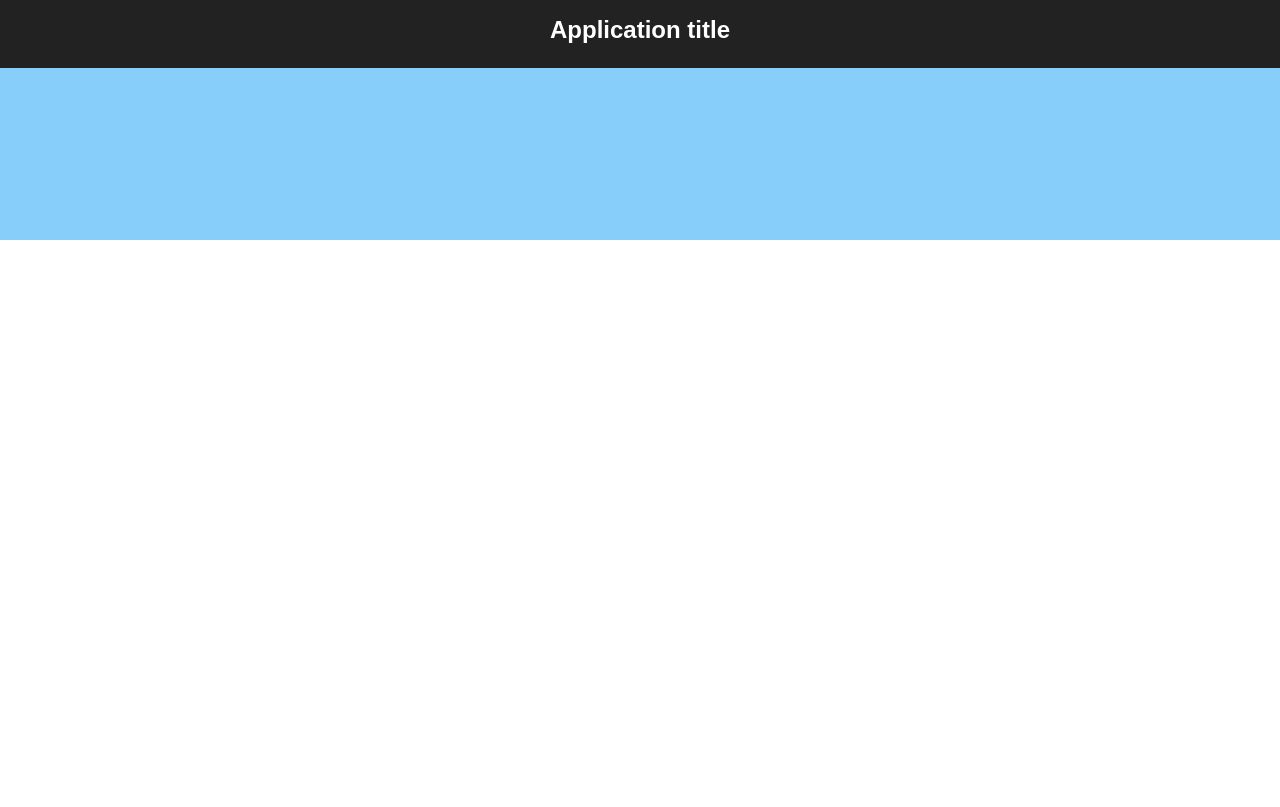
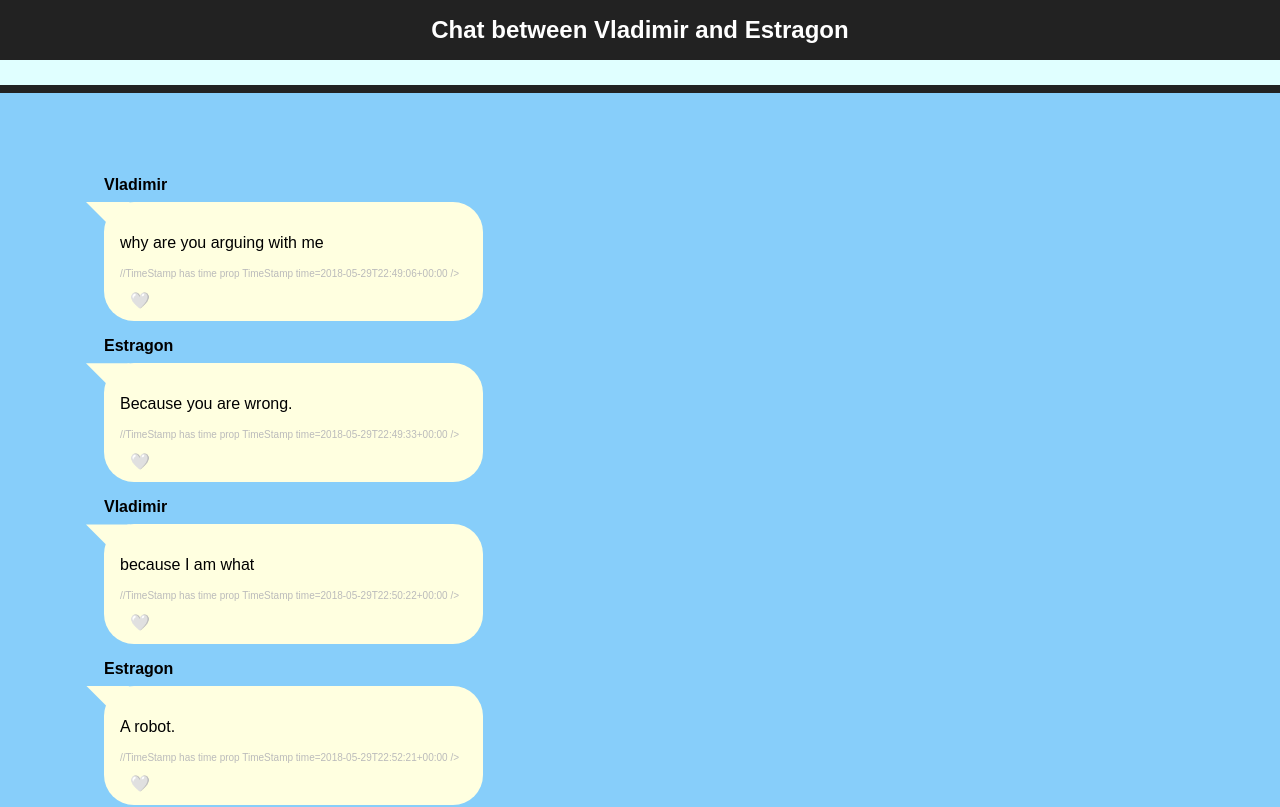
Before and after one commit to AdaGold/react-chatlog, a React (Create React App) app: page / in a window 1280 px wide. Shown: the top 807 px of the page. Built offline with nearby package versions, Linux system fonts and the light colour scheme.

Commit message:
Update: made revisions to get testests to pass

```diff
--- a/src/App.js
+++ b/src/App.js
@@ -1,16 +1,39 @@
-import React from 'react';
+import React, { useState } from 'react';
 import './App.css';
+import ChatLog from './components/ChatLog';
 import chatMessages from './data/messages.json';
 
 const App = () => {
+  const [chatData, setChatData] = useState(chatMessages);
+
+  const updateChatData = (updatedChatData) => {
+    setChatData(
+      chatData.map((entry) =>
+        entry.id === updatedChatData.id ? updatedChatData : entry
+      )
+    );
+  };
+
+  const calcTotalHearts = (chatData) => {
+    return chatData.reduce((total, entry) => {
+      return total + entry.liked;
+    }, 0);
+  };
+
+  const likeTotal = calcTotalHearts(chatData);
+
   return (
     <div id="App">
       <header>
-        <h1>Application title</h1>
+        <h1>Chat between Vladimir and Estragon</h1>
+        <section>
+          <h2 className="widget" id="heartwidget">
+            {likeTotal ? `${likeTotal} ❤️s` : ''}
+          </h2>
+        </section>
       </header>
       <main>
-        {/* Wave 01: Render one ChatEntry component
-        Wave 02: Render ChatLog component */}
+        <ChatLog entries={chatData} updateChatEntry={updateChatData}></ChatLog>
       </main>
     </div>
   );
--- a/src/components/ChatEntry.js
+++ b/src/components/ChatEntry.js
@@ -1,22 +1,39 @@
 import React from 'react';
 import './ChatEntry.css';
 import PropTypes from 'prop-types';
+import TimeStamp from './TimeStamp';
 
-const ChatEntry = (props) => {
+//spread
+const ChatEntry = ({ updateChat, ...message}) => {
+
+  const onLikeClick = () => {
+    updateChat({ ...message, liked: !message.liked });
+  };
+
+
   return (
     <div className="chat-entry local">
-      <h2 className="entry-name">Replace with name of sender</h2>
+      <h2 className="entry-name">{message.sender}</h2>
       <section className="entry-bubble">
-        <p>Replace with body of ChatEntry</p>
-        <p className="entry-time">Replace with TimeStamp component</p>
-        <button className="like">🤍</button>
+        <p>{message.body}</p>
+        <p className="entry-time">
+          //TimeStamp has time prop
+          TimeStamp time={message.timeStamp} />
+        </p>
+        <button className="like" onClick={onLikeClick}>{message.liked ? '❤️':'🤍'}
+        </button>
       </section>
     </div>
   );
 };
 
 ChatEntry.propTypes = {
-  //Fill with correct proptypes
+  //proptypes using learn template
+  sender: PropTypes.string.isRequired,
+  body: PropTypes.string.isRequired,
+  timeStamp: PropTypes.string.isRequired,
+  liked: PropTypes.bool.isRequired,
+  updateChat: PropTypes.func.isRequired,
 };
 
 export default ChatEntry;
--- /dev/null
+++ b/src/components/ChatLog.js
@@ -0,0 +1,38 @@
+import React from 'react';
+import './ChatLog.css';
+import ChatEntry from './ChatEntry';
+import PropTypes from 'prop-types';
+
+const ChatLog = ({ entries, updateChatEntry }) => {
+return (
+    <ul className="chat-entry local">
+    {entries.map((message) => {
+        return (
+        <ChatEntry
+            key={message.id}
+            id={message.id}
+            sender={message.sender}
+            body={message.body}
+            timeStamp={message.timeStamp}
+            liked={message.liked}
+            updateChat={updateChatEntry}
+        />
+    );
+})}
+    </ul>
+);
+};
+
+    ChatLog.propTypes = {
+entries: PropTypes.arrayOf(
+PropTypes.shape({
+sender: PropTypes.string.isRequired,
+body: PropTypes.string.isRequired,
+timeStamp: PropTypes.string.isRequired,
+liked: PropTypes.bool.isRequired,
+    })
+),
+    updateChatEntry: PropTypes.func.isRequired,
+};
+
+export default ChatLog;
```
Also changed, not shown: 2 other files (tests, documents, lock files or other folders).
